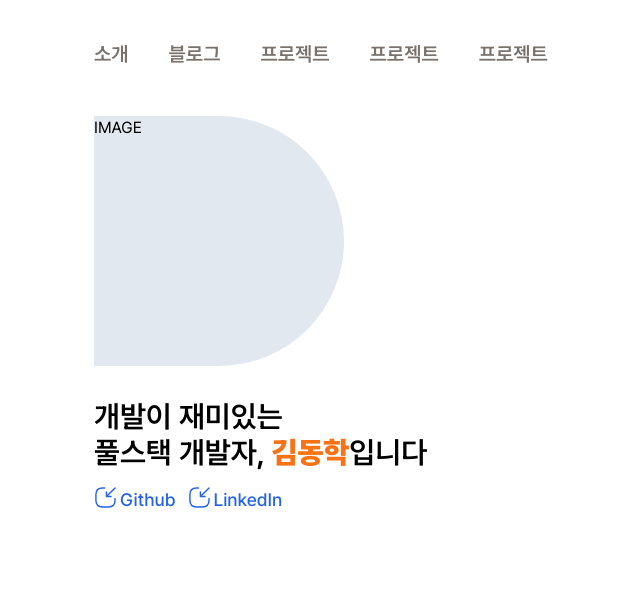
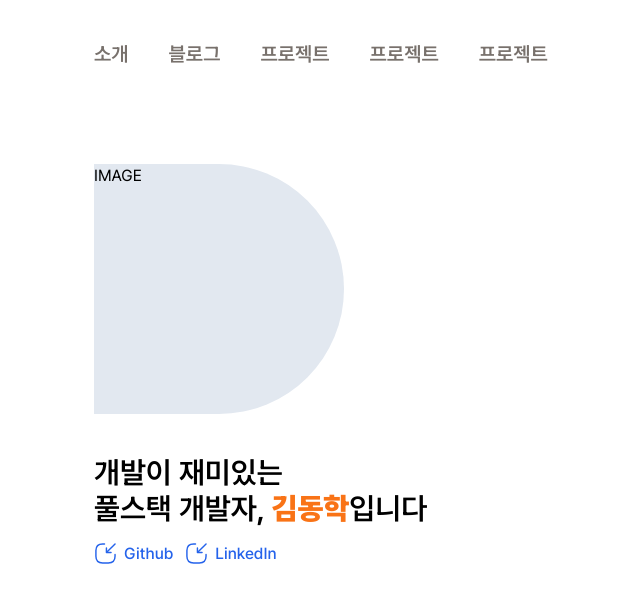
Before and after one commit to enbraining/portfolio, a Next.js app: page / in a window 1280 px wide. Shown: the top 602 px of the page, without its empty margins (6-646 px from the left). Built offline with nearby package versions, Linux system fonts and the light colour scheme.

Commit message:
간격 업데이트

```diff
--- a/app/components/Header.tsx
+++ b/app/components/Header.tsx
@@ -2,7 +2,7 @@ import Link from "next/link";
 
 export default function Header(){
     return (
-        <header className="flex gap-x-10 pb-12 font-semibold text-xl text-stone-500">
+        <header className="flex gap-x-10 pb-24 font-semibold text-xl text-stone-500">
             <Link href={'/'}>소개</Link>
             <Link href={'/'}>블로그</Link>
             <Link href={'/'}>프로젝트</Link>
--- a/app/components/links/Github.tsx
+++ b/app/components/links/Github.tsx
@@ -3,7 +3,7 @@ import LinkImage from "../images/Link";
 
 export function GithubLink(){
     return (
-        <Link href={"https://github.com/enbraining"} className="flex gap-x-1 text-blue-600">
+        <Link href={"https://github.com/enbraining"} className="flex gap-x-2 text-blue-600">
             <LinkImage />
             <p>Github</p>
         </Link>
--- a/app/components/links/LinkedIn.tsx
+++ b/app/components/links/LinkedIn.tsx
@@ -3,7 +3,7 @@ import LinkImage from "../images/Link";
 
 export function LinkedInLink(){
     return (
-        <Link href={"https://linkedin.com/in/enbraining"} className="flex gap-x-1 text-blue-600">
+        <Link href={"https://linkedin.com/in/enbraining"} className="flex gap-x-2 text-blue-600">
             <LinkImage />
             <p>LinkedIn</p>
         </Link>
--- a/app/page.tsx
+++ b/app/page.tsx
@@ -5,14 +5,14 @@ import { LinkedInLink } from "./components/links/LinkedIn";
 export default function Home() {
   return (
     <main>
-      <div className="pb-8">
+      <div className="pb-10">
         <p className="bg-slate-200 w-[250px] h-[250px] rounded-r-full">IMAGE</p>
       </div>
       <div className="pb-4">
         <h1 className="text-3xl font-semibold">개발이 재미있는</h1>
         <h1 className="text-3xl font-semibold">풀스택 개발자, <Bold input="김동학" />입니다</h1>
       </div>
-      <div className="flex gap-x-3 text-lg font-medium">
+      <div className="flex gap-x-3 text-md font-medium">
         <GithubLink />
         <LinkedInLink />
       </div>
```
